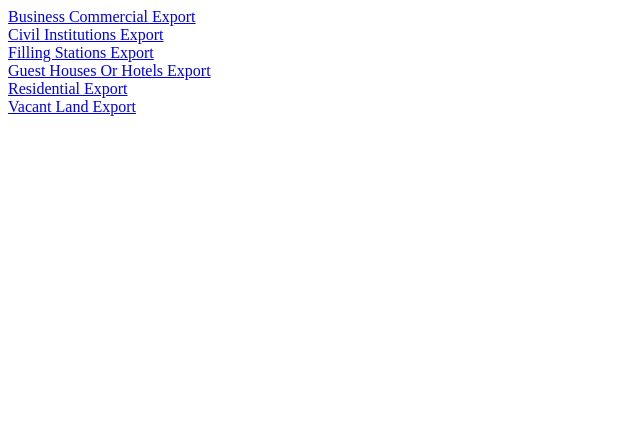
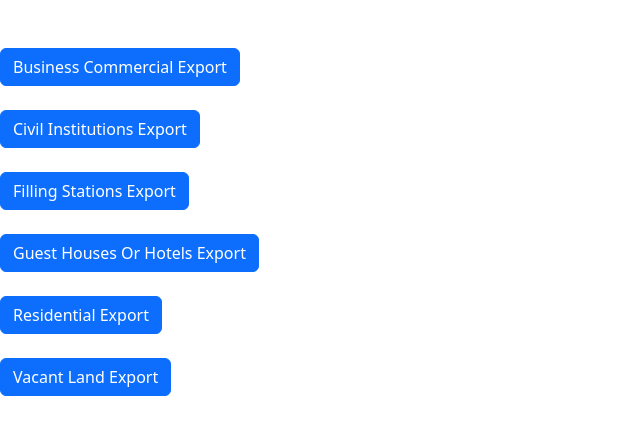
Before and after one commit to DanMM7/HTML2EXCEL, a plain HTML site: page index.html in a window 1280 px wide. Shown: the whole page, without its empty margins (0-640 px from the left). Drawn offline with nearby package versions, Linux system fonts and the light colour scheme.

Commit message:
Created buttons

```diff
--- a/index.html
+++ b/index.html
@@ -4,26 +4,36 @@
     <meta charset="UTF-8">
     <meta name="viewport" content="width=device-width, initial-scale=1.0">
     <title>Document</title>
+
+    <link href="https://cdn.jsdelivr.net/npm/bootstrap@5.3.1/dist/css/bootstrap.min.css" rel="stylesheet">
+
+    <script src="script.js"></script>
+    <script src="https://cdn.jsdelivr.net/npm/bootstrap@5.3.1/dist/js/bootstrap.bundle.min.js"></script>
+    <script src="https://code.jquery.com/jquery-3.7.0.min.js"></script>
+    <script src="https://cdn.jsdelivr.net/npm/table2excel@1.0.4/dist/table2excel.min.js" type="text/javascript"></script>
 </head>
 <body>
 
+    <br>
+    <br>
+    <a class="btn btn-primary" href="https://ghprodsrv03.giscoe.com/GiscoeInternalSystem/Themes/DF/EBuget/Master.aspx?Proc=U1428510935144&pid=7d87331b-dd51-4b22-8bcc-33b5e5f1080c&=" class="exportLink">Business Commercial Export</a>
+    <br>
+    <br>
+    <a class="btn btn-primary" href="https://ghprodsrv03.giscoe.com/GiscoeInternalSystem/Themes/DF/EBuget/Master.aspx?Proc=U1428510935144&pid=455b25e8-50fd-4f5e-b9f4-e4f2c3efa61d" role="button" class="exportLink">Civil Institutions Export</a>
+    <br>
+    <br>
+    <a class="btn btn-primary" href="https://ghprodsrv03.giscoe.com/GiscoeInternalSystem/Themes/DF/EBuget/Master.aspx?Proc=U1428510935144&pid=e1bc0e59-1517-4aa1-a48b-751f14e0ae92" role="button" class="exportLink">Filling Stations Export</a>
+    <br>
+    <br>
+    <a class="btn btn-primary" href="https://ghprodsrv03.giscoe.com/GiscoeInternalSystem/Themes/DF/EBuget/Master.aspx?Proc=U1428510935144&pid=356f16e2-d7f6-410d-8c8b-edbdc0290185" role="button" class="exportLink">Guest Houses Or Hotels Export</a>
+    <br>
+    <br>
+    <a class="btn btn-primary" href="https://ghprodsrv03.giscoe.com/GiscoeInternalSystem/Themes/DF/EBuget/Master.aspx?Proc=U1428510935144&pid=0b62dc5c-3261-4181-83d2-8b447f047a7a" role="button" class="exportLink">Residential Export </a>
+    <br>
+    <br>
+    <a class="btn btn-primary" href="https://ghprodsrv03.giscoe.com/GiscoeInternalSystem/Themes/DF/EBuget/Master.aspx?Proc=U1428510935144&pid=a05e5024-4aed-47af-a4d9-4007945cc664" role="button" class="exportLink">Vacant Land Export </a>
 
-    <a href="https://ghprodsrv03.giscoe.com/GiscoeInternalSystem/Themes/DF/EBuget/Master.aspx?Proc=U1428510935144&pid=7d87331b-dd51-4b22-8bcc-33b5e5f1080c&=" role="button" class="exportLink">Business Commercial Export</a> <br>
-    <a href="https://ghprodsrv03.giscoe.com/GiscoeInternalSystem/Themes/DF/EBuget/Master.aspx?Proc=U1428510935144&pid=455b25e8-50fd-4f5e-b9f4-e4f2c3efa61d" role="button" class="exportLink">Civil Institutions Export</a> <br>
-    <a href="https://ghprodsrv03.giscoe.com/GiscoeInternalSystem/Themes/DF/EBuget/Master.aspx?Proc=U1428510935144&pid=e1bc0e59-1517-4aa1-a48b-751f14e0ae92" role="button" class="exportLink">Filling Stations Export</a> <br>
-    <a href="https://ghprodsrv03.giscoe.com/GiscoeInternalSystem/Themes/DF/EBuget/Master.aspx?Proc=U1428510935144&pid=356f16e2-d7f6-410d-8c8b-edbdc0290185" role="button" class="exportLink">Guest Houses Or Hotels Export</a> <br>
-    <a href="https://ghprodsrv03.giscoe.com/GiscoeInternalSystem/Themes/DF/EBuget/Master.aspx?Proc=U1428510935144&pid=0b62dc5c-3261-4181-83d2-8b447f047a7a" role="button" class="exportLink">Residential Export </a> <br>
-    <a href="https://ghprodsrv03.giscoe.com/GiscoeInternalSystem/Themes/DF/EBuget/Master.aspx?Proc=U1428510935144&pid=a05e5024-4aed-47af-a4d9-4007945cc664" role="button" class="exportLink">Vacant Land Export </a> <br>
-
-    <script src="https://ajax.googleapis.com/ajax/libs/jquery/1.8.3/jquery.min.js" type="text/javascript"></script>
-    <script src="https://cdn.jsdelivr.net/npm/table2excel@1.0.4/dist/table2excel.min.js" type="text/javascript"></script>
-
-    <script type="text/javascript">
-        document.querySelector('.exportLink').addEventListener('click', function (event) {
-            event.preventDefault(); // Prevent the link from opening
-            exportTableToExcel();
-        });
-
+    <script>
         function exportTableToExcel() {
             // Fetch the table data from the HTML page
             fetch('https://ghprodsrv03.giscoe.com/GiscoeInternalSystem/Themes/DF/EBuget/Master.aspx?Proc=U1428510935144&pid=455b25e8-50fd-4f5e-b9f4-e4f2c3efa61d')
```
